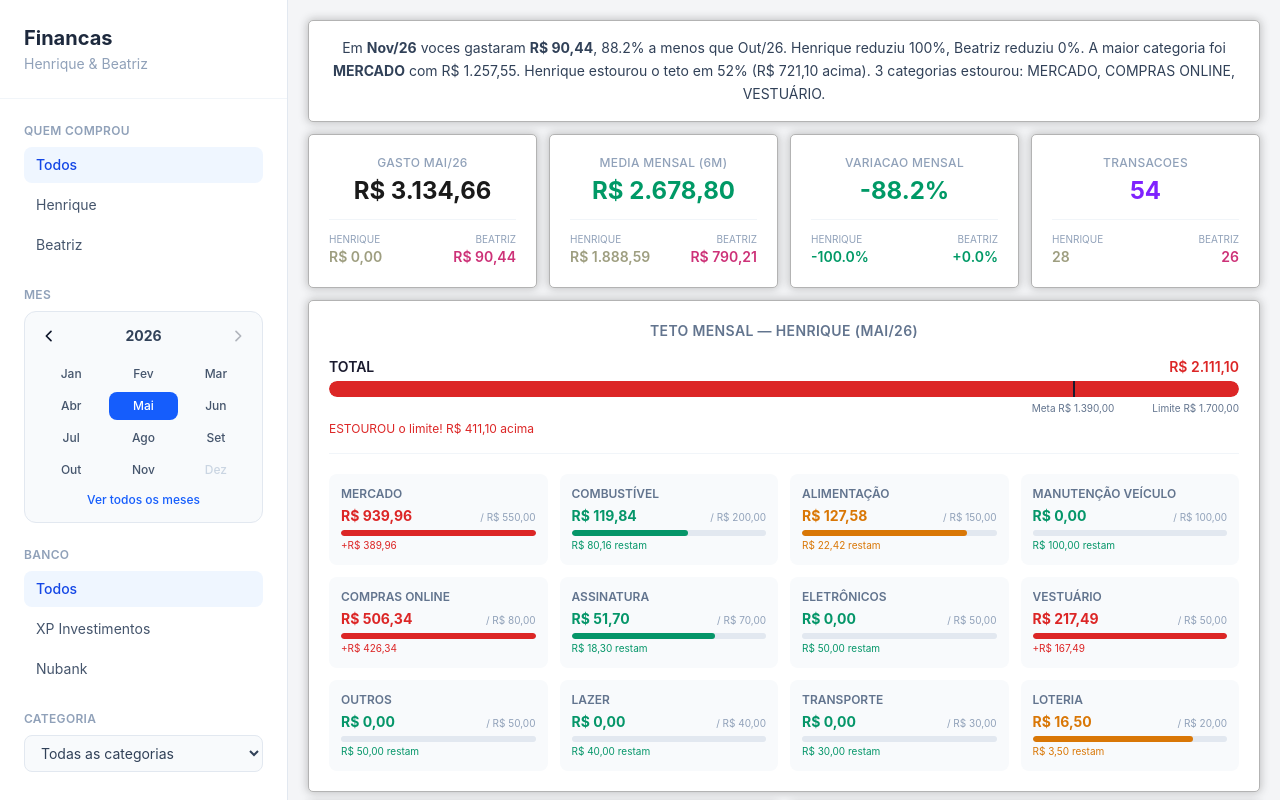
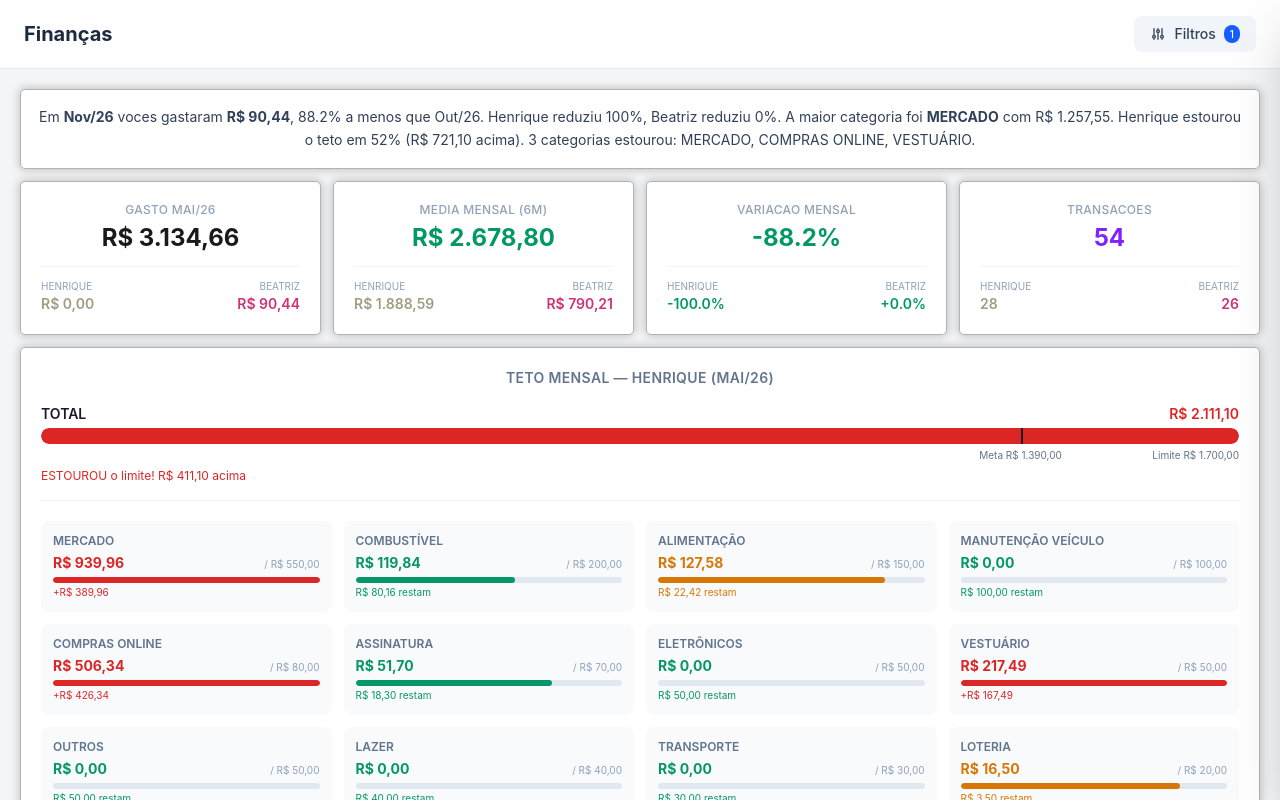
Before and after one commit to Meytsu/financas, a Next.js app: page / in a window 1280 px wide. Shown: the top 800 px of the page. Built offline with nearby package versions, Linux system fonts and the light colour scheme.

Commit message:
feat: novo layout cabecalho com filtros modal, ajustes mobile e animacoes

```diff
--- a/app/globals.css
+++ b/app/globals.css
@@ -5,3 +5,12 @@ body {
   color: #1A1A2E;
   font-family: -apple-system, BlinkMacSystemFont, "Segoe UI", Roboto, sans-serif;
 }
+
+@keyframes fadeIn {
+  from { opacity: 0; transform: translateY(10px); }
+  to { opacity: 1; transform: translateY(0); }
+}
+
+.animate-fade-in {
+  animation: fadeIn 0.4s ease-out forwards;
+}
--- a/app/page.tsx
+++ b/app/page.tsx
@@ -63,11 +63,12 @@ const cardStyle = {
   border: "1px solid #B3B3B3",
   borderRadius: "5px",
   boxShadow: "0 0 8px 1px rgba(37, 36, 35, 0.25)",
+  animation: "fadeIn 0.5s ease-out forwards",
 };
 
 function Card({ title, children }: { title: string; children: React.ReactNode }) {
   return (
-    <div className="p-5" style={cardStyle}>
+    <div className="p-5 hover:-translate-y-1 hover:shadow-xl transition-all duration-300" style={cardStyle}>
       <h3 className="text-sm font-semibold text-slate-500 mb-4 uppercase tracking-wide text-center">{title}</h3>
       {children}
     </div>
@@ -76,7 +77,7 @@ function Card({ title, children }: { title: string; children: React.ReactNode })
 
 function StatCard({ label, value, color = "text-slate-800" }: { label: string; value: string; color?: string }) {
   return (
-    <div className="p-5" style={cardStyle}>
+    <div className="p-5 hover:-translate-y-1 hover:shadow-xl transition-all duration-300" style={cardStyle}>
       <p className="text-xs font-medium text-slate-400 uppercase tracking-wide">{label}</p>
       <p className={`text-2xl font-bold mt-1 ${color}`}>{value}</p>
     </div>
@@ -333,18 +334,23 @@ export default function Home() {
   return (
     <div className="flex min-h-screen">
       {sidebarOpen && (
-        <div className="fixed inset-0 bg-black/30 z-30 lg:hidden" onClick={() => setSidebarOpen(false)} />
+        <div className="fixed inset-0 bg-black/30 z-30" onClick={() => setSidebarOpen(false)} />
       )}
 
-      {/* Sidebar */}
+      {/* Filtros Modal */}
       <aside className={`
-        fixed lg:sticky top-0 left-0 z-40 h-screen w-72 bg-white border-r border-slate-200 shadow-lg lg:shadow-none
-        flex flex-col overflow-y-auto transition-transform duration-200
-        ${sidebarOpen ? "translate-x-0" : "-translate-x-full lg:translate-x-0"}
+        fixed top-0 right-0 z-40 h-screen w-80 bg-white border-l border-slate-200 shadow-2xl
+        flex flex-col overflow-y-auto transition-transform duration-300
+        ${sidebarOpen ? "translate-x-0" : "translate-x-full"}
       `}>
-        <div className="p-6 border-b border-slate-100">
-          <h1 className="text-xl font-bold text-slate-800">Financas</h1>
-          <p className="text-sm text-slate-400 mt-0.5">Henrique & Beatriz</p>
+        <div className="p-6 border-b border-slate-100 flex items-center justify-between">
+          <div>
+            <h2 className="text-lg font-bold text-slate-800">Filtros</h2>
+            <p className="text-xs text-slate-400 mt-0.5">Henrique & Beatriz</p>
+          </div>
+          <button onClick={() => setSidebarOpen(false)} className="p-2 hover:bg-slate-100 rounded-lg text-slate-500">
+            <svg className="w-5 h-5" fill="none" stroke="currentColor" viewBox="0 0 24 24"><path strokeLinecap="round" strokeLinejoin="round" strokeWidth={2} d="M6 18L18 6M6 6l12 12" /></svg>
+          </button>
         </div>
 
         <div className="p-6 flex flex-col gap-6 flex-1">
@@ -496,22 +502,20 @@ export default function Home() {
       </aside>
 
       {/* Main */}
-      <main className="flex-1 min-w-0">
-        <div className="lg:hidden sticky top-0 z-20 bg-white border-b border-slate-200 px-4 py-3 flex items-center gap-3">
-          <button onClick={() => setSidebarOpen(true)} className="p-2 hover:bg-slate-100 rounded-lg">
-            <svg className="w-5 h-5" fill="none" stroke="currentColor" viewBox="0 0 24 24">
-              <path strokeLinecap="round" strokeLinejoin="round" strokeWidth={2} d="M4 6h16M4 12h16M4 18h16" />
+      <main className="flex-1 min-w-0 flex flex-col">
+        {/* Header */}
+        <div className="sticky top-0 z-20 bg-white/90 backdrop-blur border-b border-slate-200 px-4 lg:px-6 py-4 flex items-center justify-between">
+          <h1 className="text-xl font-bold text-slate-800">Finanças</h1>
+          <button onClick={() => setSidebarOpen(true)} className="flex items-center gap-2 px-3 py-1.5 lg:px-4 lg:py-2 bg-slate-100 hover:bg-slate-200 text-slate-700 rounded-lg text-sm font-medium transition-colors">
+            <svg className="w-4 h-4" fill="none" stroke="currentColor" viewBox="0 0 24 24">
+              <path strokeLinecap="round" strokeLinejoin="round" strokeWidth={2} d="M12 6V4m0 2a2 2 0 100 4m0-4a2 2 0 110 4m-6 8a2 2 0 100-4m0 4a2 2 0 110-4m0 4v2m0-6V4m6 6v10m6-2a2 2 0 100-4m0 4a2 2 0 110-4m0 4v2m0-6V4" />
             </svg>
+            Filtros
+            {filtrosAtivos > 0 && <span className="bg-blue-600 text-white text-[10px] px-1.5 py-0.5 rounded-full">{filtrosAtivos}</span>}
           </button>
-          <h1 className="text-lg font-bold">Financas</h1>
-          {filtrosAtivos > 0 && (
-            <span className="bg-blue-100 text-blue-700 text-xs font-medium px-2 py-0.5 rounded-full">
-              {filtrosAtivos} filtro{filtrosAtivos > 1 ? "s" : ""}
-            </span>
-          )}
         </div>
 
-        <div className="p-3 lg:p-5 max-w-7xl mx-auto">
+        <div className="p-3 lg:p-5">
           {/* Resumo em texto */}
           <div className="mb-3 p-4" style={cardStyle}>
             <p className="text-sm text-slate-700 leading-relaxed text-center">
```
Also changed, not shown: public/data.json.
